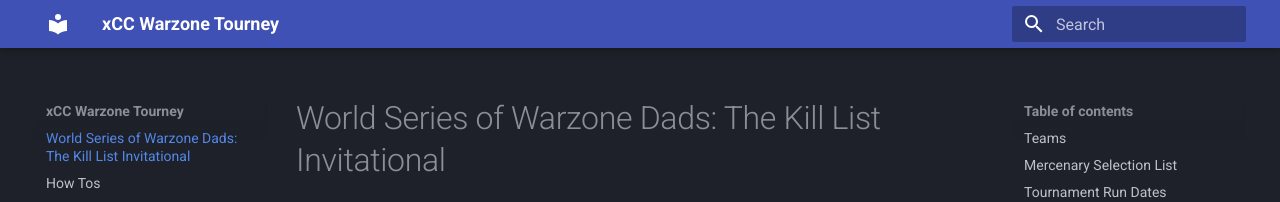
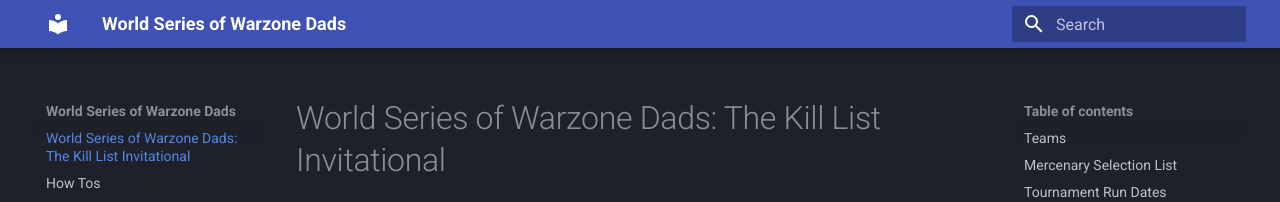
Before and after one commit to WZTourney/wztourney.github.io, an MkDocs documentation site: the page built from docs/index.md, in a window 1280 px wide. Shown: the top 202 px of the page. Built offline with MkDocs 1.6.1 and Material for MkDocs 9.7.7, drawn with Linux system fonts in a browser that asks for light colours.

Commit message:
Update mkdocs.yml

```diff
--- a/mkdocs.yml
+++ b/mkdocs.yml
@@ -1,4 +1,4 @@
-site_name: xCC Warzone Tourney
+site_name: World Series of Warzone Dads
 site_url: https://www.wztourney.com
 site_description: Warzone Tourney
 site_author: wztourney
```
